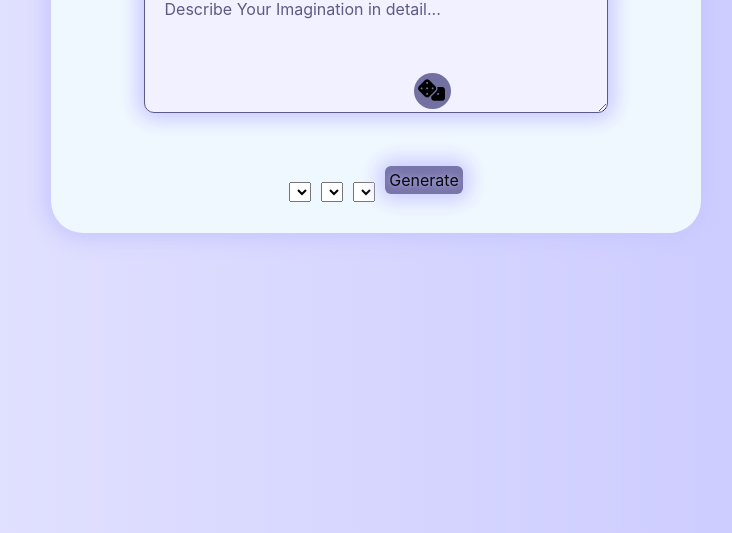
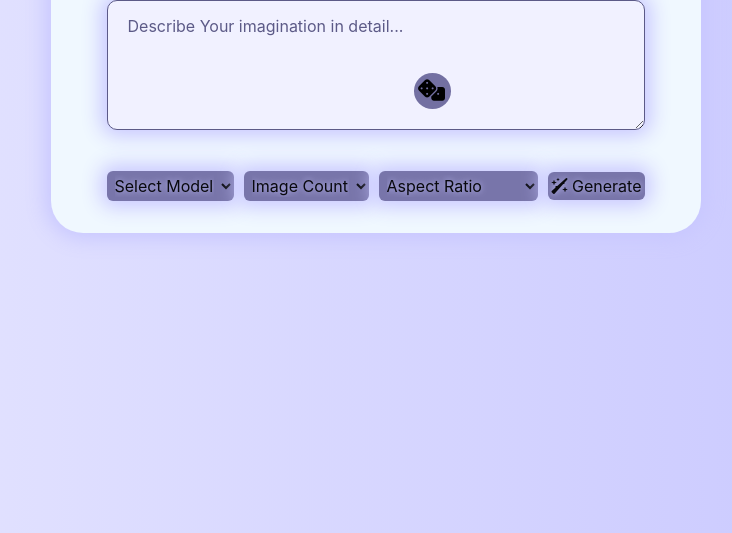
Before and after one commit to OV111/AI_Image_Generator, a plain HTML site: page index.html in a window 1280 px wide. Shown: the part 267-800 px from the top of the page, without its empty margins (339-1071 px from the left). Drawn offline with Linux system fonts and the light colour scheme; a web font is replaced by a local one.

Commit message:
almost full corrected html

```diff
--- a/index.html
+++ b/index.html
@@ -10,33 +10,39 @@
 <body>
     <main class="main-content">
         <section class="header">
-            <div class="logo"><i class="fa-solid fa-wand-magic-sparkles"></i></div>
-            <h1>AI Image Generator</h1>
+            <div class="logo-container">
+                <div class="logo"><i class="fa-solid fa-wand-magic-sparkles"></i></div>
+                <h1>AI Image Generator</h1>
+            </div>
             <div class="light-dark">
                 <button class="theme-toggle"><i class="fa-solid fa-moon"></i></button>
             </div>
         </section>
         <div>
-            <textarea name="" class="text-area" placeholder="Describe Your Imagination in detail..." id="textInput"></textarea>
+            <textarea name="" class="text-area" placeholder="Describe Your imagination in detail..." id="textInput"></textarea>
             <button class="prompt-btn"><i class="fa-solid fa-dice"></i></button>
         </div>
         <section class="options">
-            <select name="custom-select" id="">
-                <option value=""></option>
+            <select name="prompt-actions" class="custom-select" id="selectModel" required>
+                <option value="">Select Model</option>
                 <option value=""></option>
                 <option value=""></option>
             </select>
-            <select name="custom-select" id="">
-                <option value=""></option>
-                <option value=""></option>
-                <option value=""></option>
+            <select name="prompt-actions" class="custom-select" id="imageCount" required>
+                <option value="">Image Count</option>
+                <option value="">1</option>
+                <option value="">2</option>
+                <option value="">3</option>
+                <option value="">4</option>
             </select>
-            <select name="custom-select" id="">
-                <option value=""></option>
-                <option value=""></option>
-                <option value=""></option>
+            <select name="prompt-actions" class="custom-select" id="aspectRatio" required>
+                <option value="">Aspect Ratio</option>
+                <option value="">Square (1:1)</option>
+                <option value="">Landscape (16:9)</option>
+                <option value="">Portrait (9:16)</option>
             </select>
-            <button class="generateBtn">Generate</button>
+            <button class="generateBtn">
+                <i class="fa-solid fa-wand-sparkles"></i> Generate</button>
         </section>
     </main>
     <script src="script.js"></script>
```
